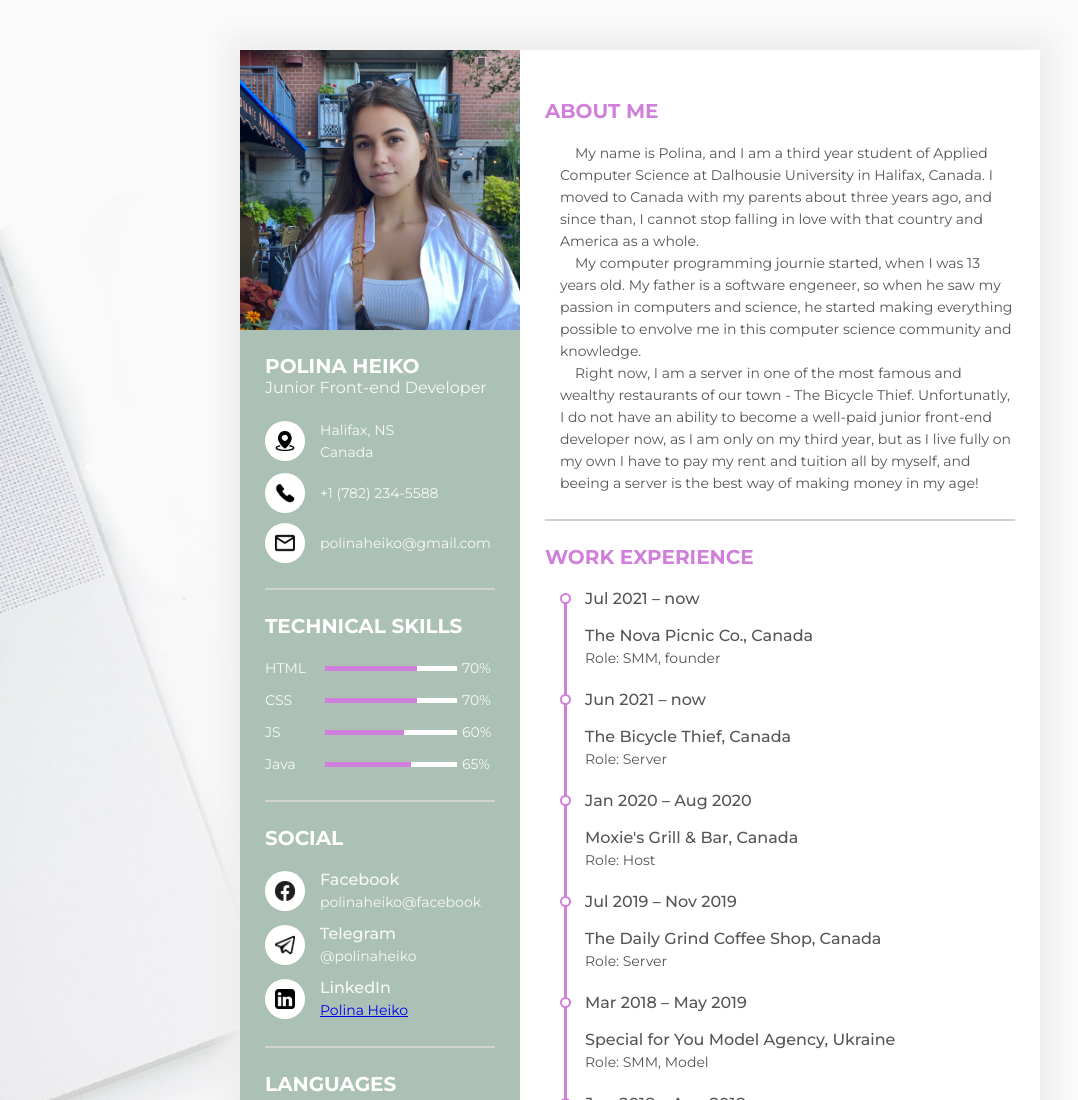
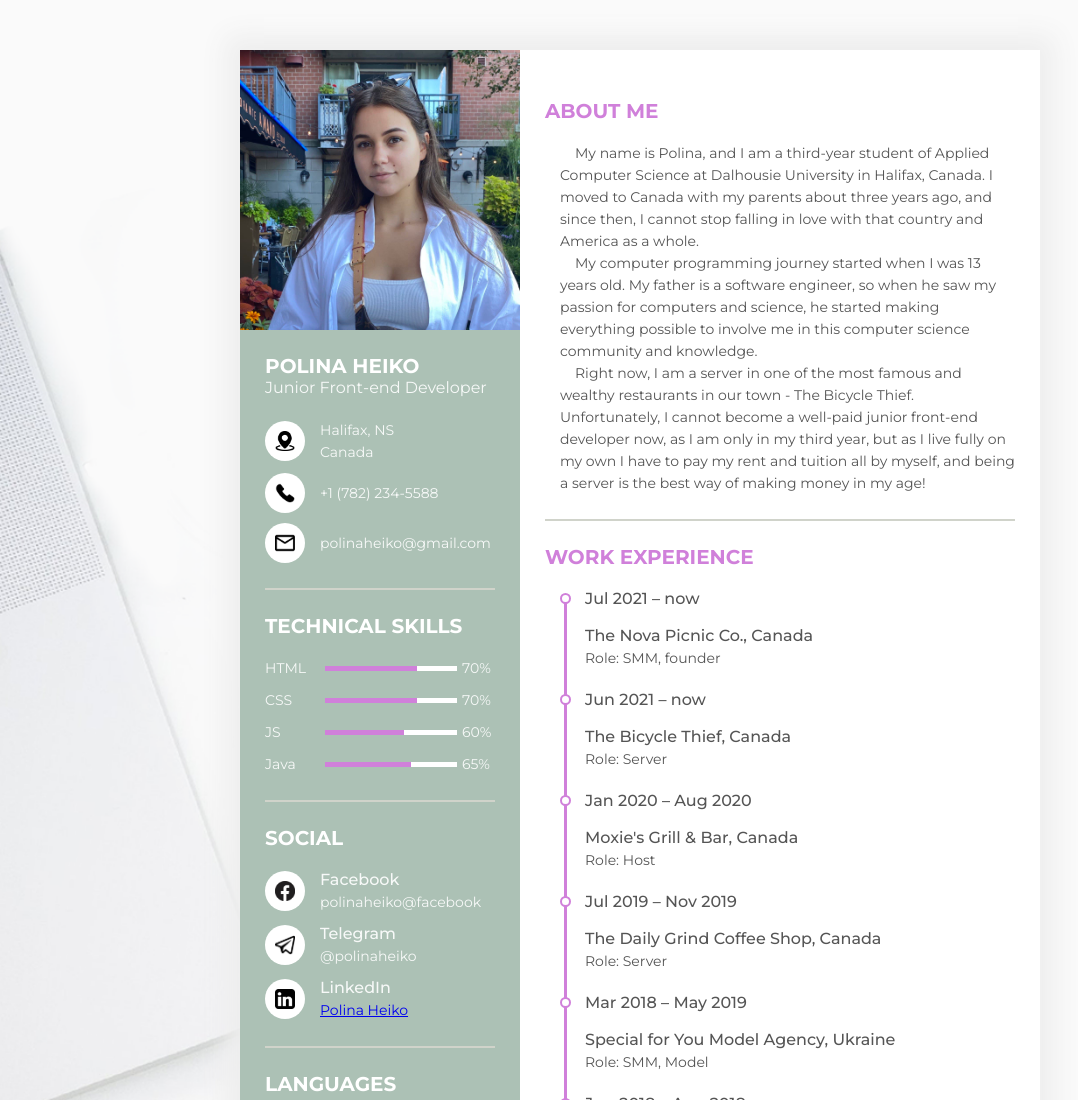
Before and after one commit to polinaheiko/rsschool-cv, a plain HTML site: page index.html in a window 1280 px wide. Shown: the top 1100 px of the page, without its empty margins (0-1078 px from the left). Drawn offline with Linux system fonts and the light colour scheme.

Commit message:
refactor: check grammar

```diff
--- a/index.html
+++ b/index.html
@@ -155,9 +155,9 @@
 			<div class="title">
 				<p class="bold">about me</p>
 			</div>
-			<p class="text">My name is Polina, and I am a third year student of Applied Computer Science at Dalhousie University in Halifax, Canada. I moved to Canada with my parents about three years ago, and since than, I cannot stop falling in love with that country and America as a whole.</p>
-			<p class="text">My computer programming journie started, when I was 13 years old. My father is a software engeneer, so when he saw my passion in computers and science, he started making everything possible to envolve me in this computer science community and knowledge.</p>
-			<p class="text">Right now, I am a server in one of the most famous and wealthy restaurants of our town - The Bicycle Thief. Unfortunatly, I do not have an ability to become a well-paid junior front-end developer now, as I am only on my third year, but as I live fully on my own I have to pay my rent and tuition all by myself, and beeing a server is the best way of making money in my age!</p>
+			<p class="text">My name is Polina, and I am a third-year student of Applied Computer Science at Dalhousie University in Halifax, Canada. I moved to Canada with my parents about three years ago, and since then, I cannot stop falling in love with that country and America as a whole.</p>
+			<p class="text">My computer programming journey started when I was 13 years old. My father is a software engineer, so when he saw my passion for computers and science, he started making everything possible to involve me in this computer science community and knowledge.</p>
+			<p class="text">Right now, I am a server in one of the most famous and wealthy restaurants in our town - The Bicycle Thief. Unfortunately, I cannot become a well-paid junior front-end developer now, as I am only in my third year, but as I live fully on my own I have to pay my rent and tuition all by myself, and being a server is the best way of making money in my age!</p>
 		</div>
 		<div class="resume-item work">
 			<div class="title">
```
